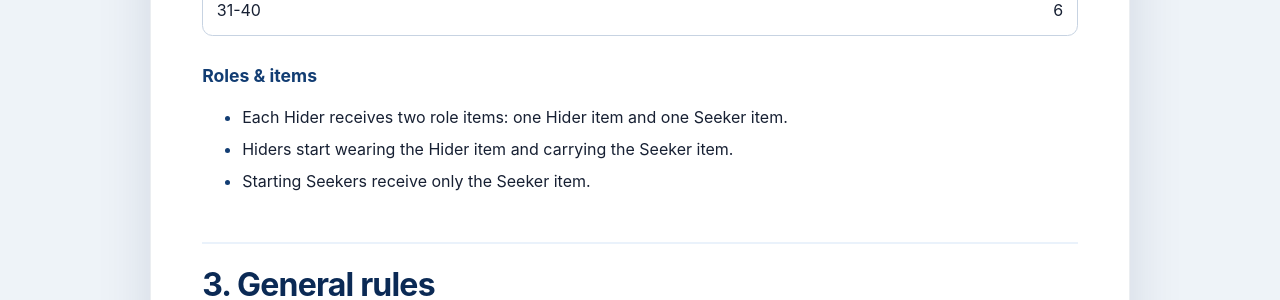
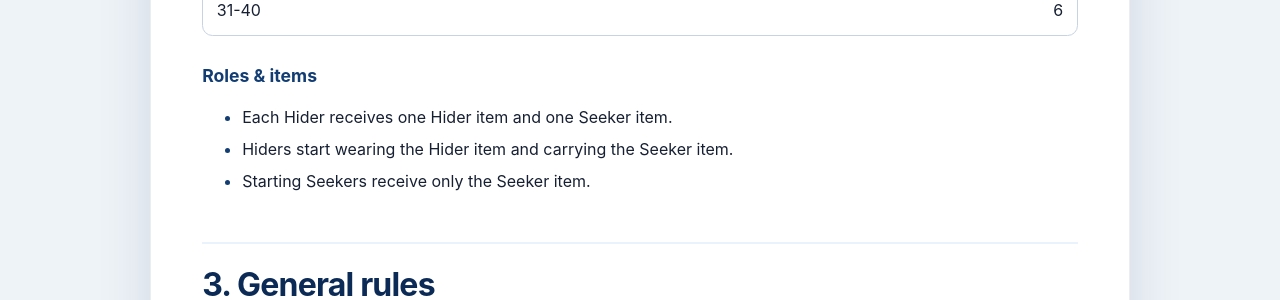
Before and after one commit to mmaxin/hide-and-seek-game, a Jekyll site: the page built from rules.md, in a window 1280 px wide and 900 px high, scrolled down 900 px. Shown: the part 153-453 px from the top of the window. Built offline with Jekyll 4.4.1, drawn with Linux system fonts in a browser that asks for light colours; our own code applies the rules of GitHub Pages for plain Markdown files.

Commit message:
Tidy up phrasing

```diff
--- a/rules.md
+++ b/rules.md
@@ -29,7 +29,7 @@ Score the most points by staying hidden or by finding Hiders.
 ### Roles & items
 {: #roles }
 
-- Each Hider receives two role items: one Hider item and one Seeker item.
+- Each Hider receives one Hider item and one Seeker item.
 - Hiders start wearing the Hider item and carrying the Seeker item.
 - Starting Seekers receive only the Seeker item.
 
```
